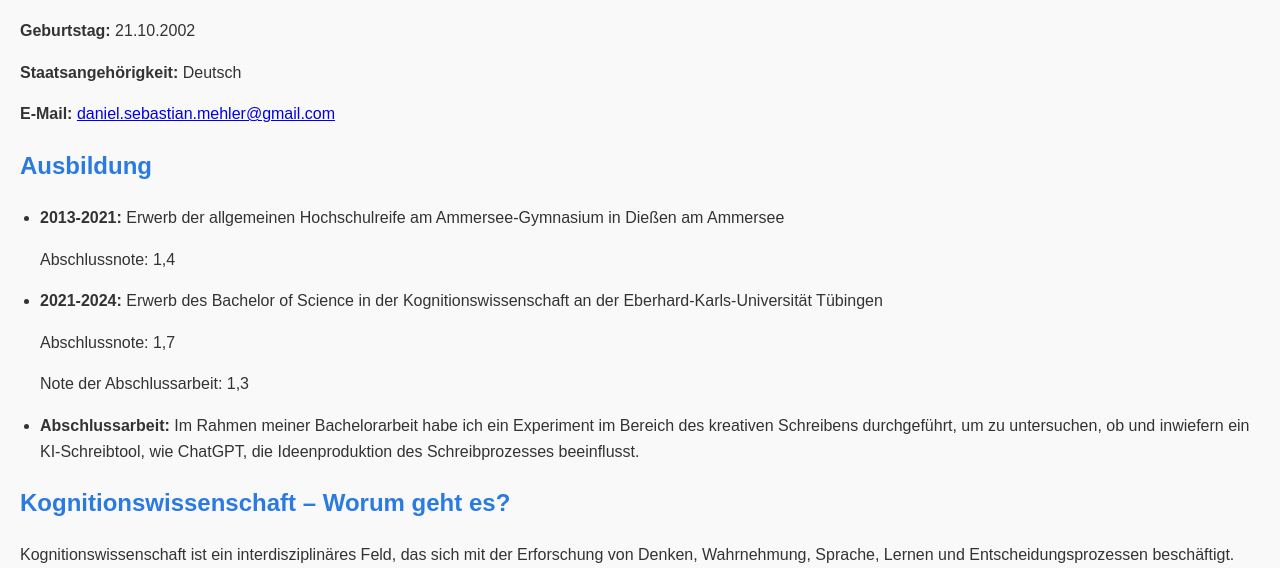
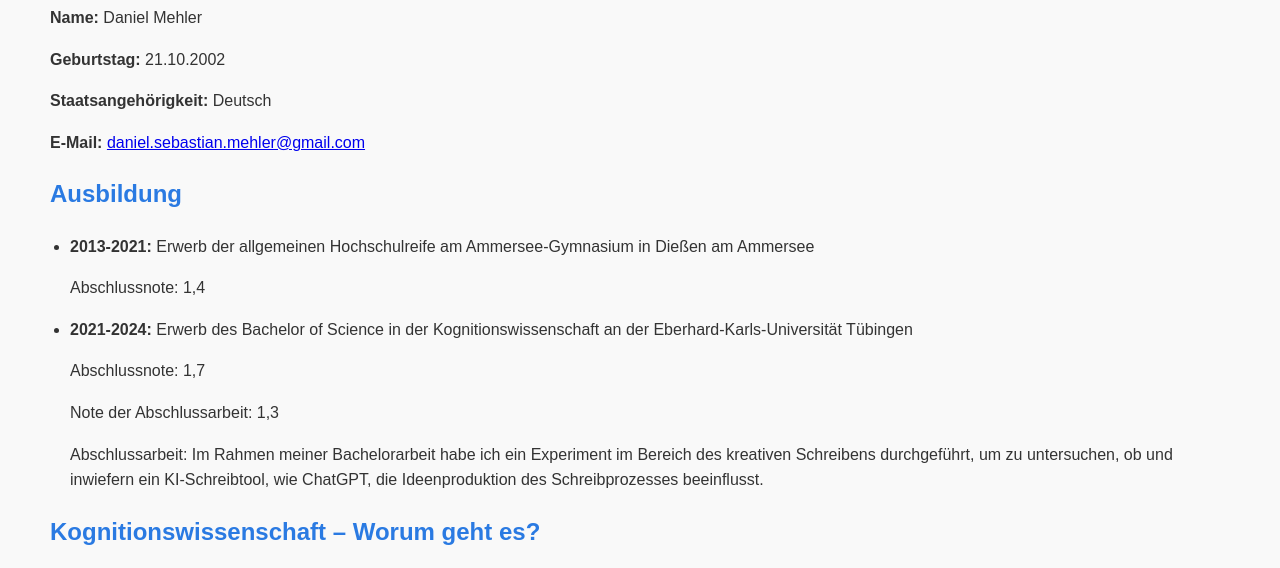
Before and after one commit to Wichkey/Wichkey.github.io, a plain HTML site: page index.html in a window 1280 px wide. Shown: the part 176-744 px from the top of the page. Drawn offline with Linux system fonts and the light colour scheme.

Commit message:
margin edited

```diff
--- a/index.html
+++ b/index.html
@@ -7,6 +7,7 @@
     <link rel="stylesheet" href="style.css">
 </head>
 <body>
+    <div class="container">
         <h1>Lebenslauf</h1>
 
         <div class="section">
@@ -28,9 +29,7 @@
             </ul>
             <p class="indented">Abschlussnote: 1,7</p>
             <p class="indented">Note der Abschlussarbeit: 1,3</p>
-        <ul>
-            <li><strong>Abschlussarbeit:</strong> Im Rahmen meiner Bachelorarbeit habe ich ein Experiment im Bereich des kreativen Schreibens durchgeführt, um zu untersuchen, ob und inwiefern ein KI-Schreibtool, wie ChatGPT, die Ideenproduktion des Schreibprozesses beeinflusst.</li>
-        </ul>
+            <p class="indented">Abschlussarbeit: Im Rahmen meiner Bachelorarbeit habe ich ein Experiment im Bereich des kreativen Schreibens durchgeführt, um zu untersuchen, ob und inwiefern ein KI-Schreibtool, wie ChatGPT, die Ideenproduktion des Schreibprozesses beeinflusst.</p>
         </div>
 
         <div class="section">
@@ -143,9 +142,6 @@
             <h2>Zukunftspläne</h2>
             <p>2025-2027: Absolvieren eines Masterstudiums im Bereich KI (z.B. Machine Learning)</p>
         </div>
-
-    <footer>
-        <p>&copy; 2024 Daniel Mehler. All rights reserved.</p>
-    </footer>
+    </div>
 </body>
 </html>
--- a/style.css
+++ b/style.css
@@ -1,7 +1,7 @@
 body {
     font-family: Arial, sans-serif;
     line-height: 1.6;
-    margin: 20px;
+    margin: 50px;
     background-color: #f9f9f9;
     color: #333;
 }
```
Lines whose indentation alone changed are shown as unchanged.
